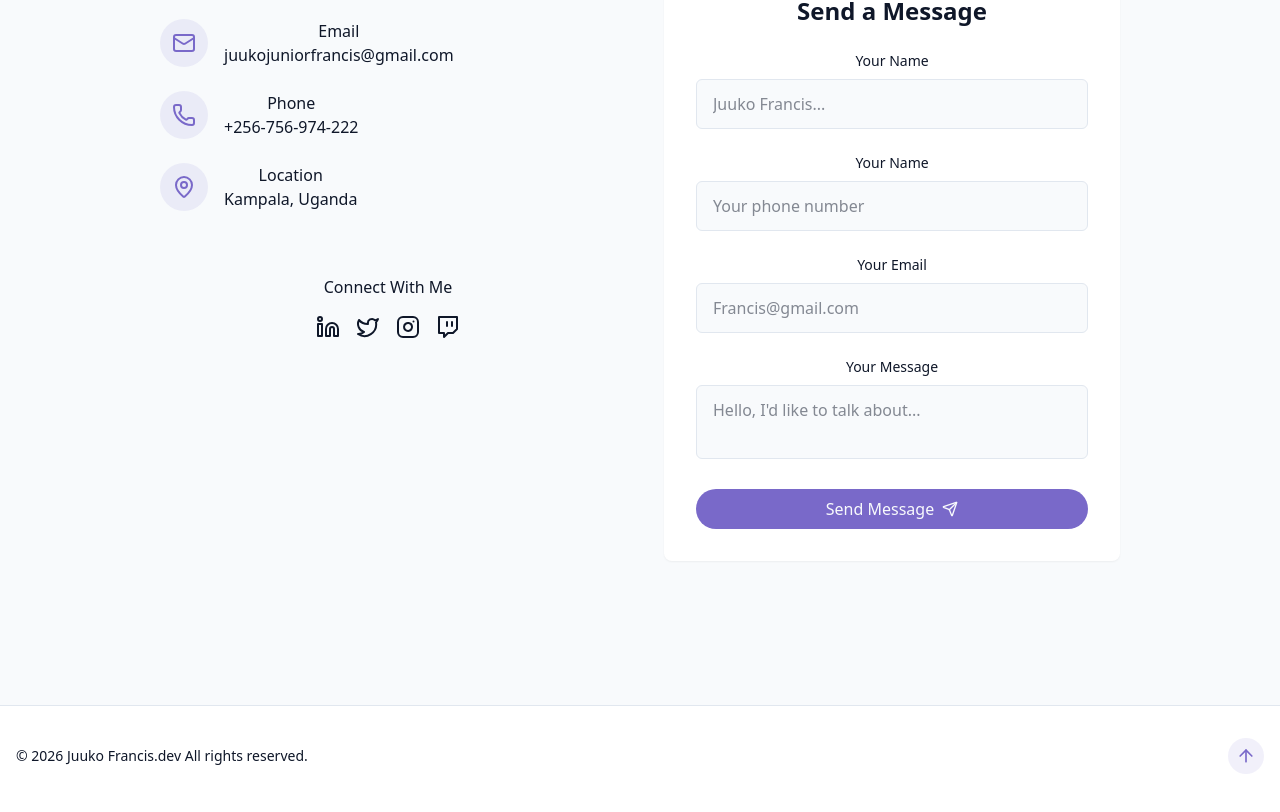
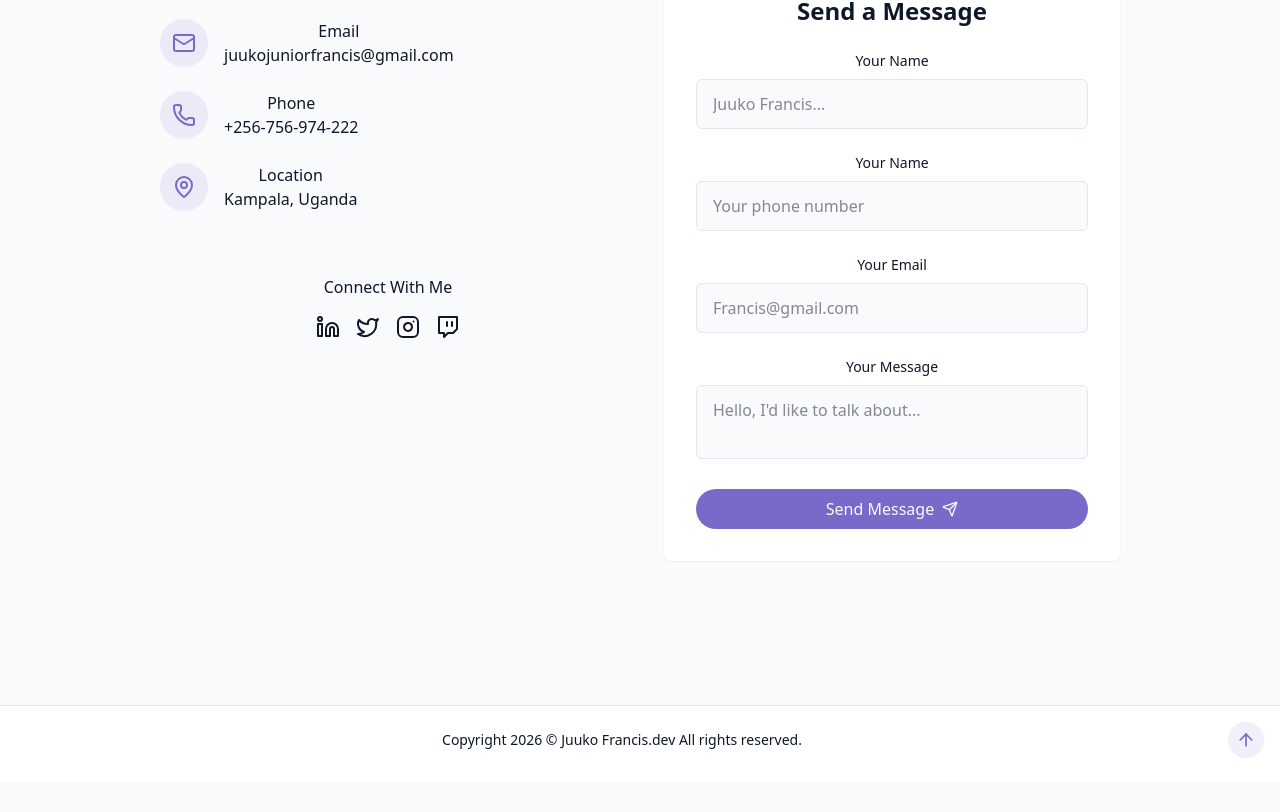
Before and after one commit to JuukoFrancis/My-Portifolio-, a React (Vite) app: page / in a window 1280 px wide. Shown: the part 4814-5626 px from the top of the page. After the commit the page ends 5596 px from the top, so only its background shows below. Built offline with nearby package versions, Linux system fonts and the light colour scheme; no server answers.

Commit message:
Deployment 5

```diff
--- a/index.html
+++ b/index.html
@@ -2,9 +2,10 @@
 <html lang="en">
   <head>
     <meta charset="UTF-8" />
-    <link rel="icon" type="image/svg+xml" href="/vite.svg" />
+    <link rel="icon" type="image/svg+xml" href="/favi_code.png" />
     <meta name="viewport" content="width=device-width, initial-scale=1.0" />
-    <title>My protifolio</title>
+
+    <title>Juuko Francis's Protifolio</title>
   </head>
   <body>
     <div id="root"></div>
--- a/src/components/Footer.jsx
+++ b/src/components/Footer.jsx
@@ -4,10 +4,10 @@ import { ArrowUp } from "lucide-react";
 
 const Footer = () => {
   return (
-    <footer className="py-12 px-4 bg-card relative border-t border-border mt-12 pt-8 flex flex-wrap justify-between items-center">
-      <p className="text-sm text-muted-foreground">
-        &copy; {`${new Date(Date.now()).getFullYear()}`} Juuko Francis.dev All
-        rights reserved.
+    <footer className="py-6 px-4 bg-card relative border-t border-border mt-12 pt-4 flex flex-wrap justify-between items-center ">
+      <p className="text-sm text-muted-foreground m-auto">
+        Copyright {`${new Date(Date.now()).getFullYear()}`} &copy; Juuko
+        Francis.dev All rights reserved.
       </p>
       <a
         href="#hero"
--- a/src/pages/NotFound.jsx
+++ b/src/pages/NotFound.jsx
@@ -1,7 +1,28 @@
 import React from "react";
+import { NavLink } from "react-router";
 
 const NotFound = () => {
-  return <div>NotFound page</div>;
+  return (
+    <div className="container px-10  py-4 overflow-hidden mx-auto mt-12">
+      <h1 className="text-2xl md:text-4xl font-bold mb-2 text-center">
+        404 |
+        <span className="underline underline-offset-4 under font-light decoration-1 ml-4">
+          Page Not Found
+        </span>
+      </h1>
+      <p className="text-foreground max-w-80 text-center mb-8 mx-auto text-xl">
+        Sorry, This page Could not be found
+      </p>
+
+      <NavLink
+        // className=" block text-gray-500 max-w-80 text-center mb-8 mx-auto text-xl bg-blue-400 px-4 py-2 rounded-2xl "
+        className="cosmic-button"
+        to="/"
+      >
+        Go back to Home Page
+      </NavLink>
+    </div>
+  );
 };
 
 export default NotFound;
```
Also changed, not shown: public/favi_code.png (added).
